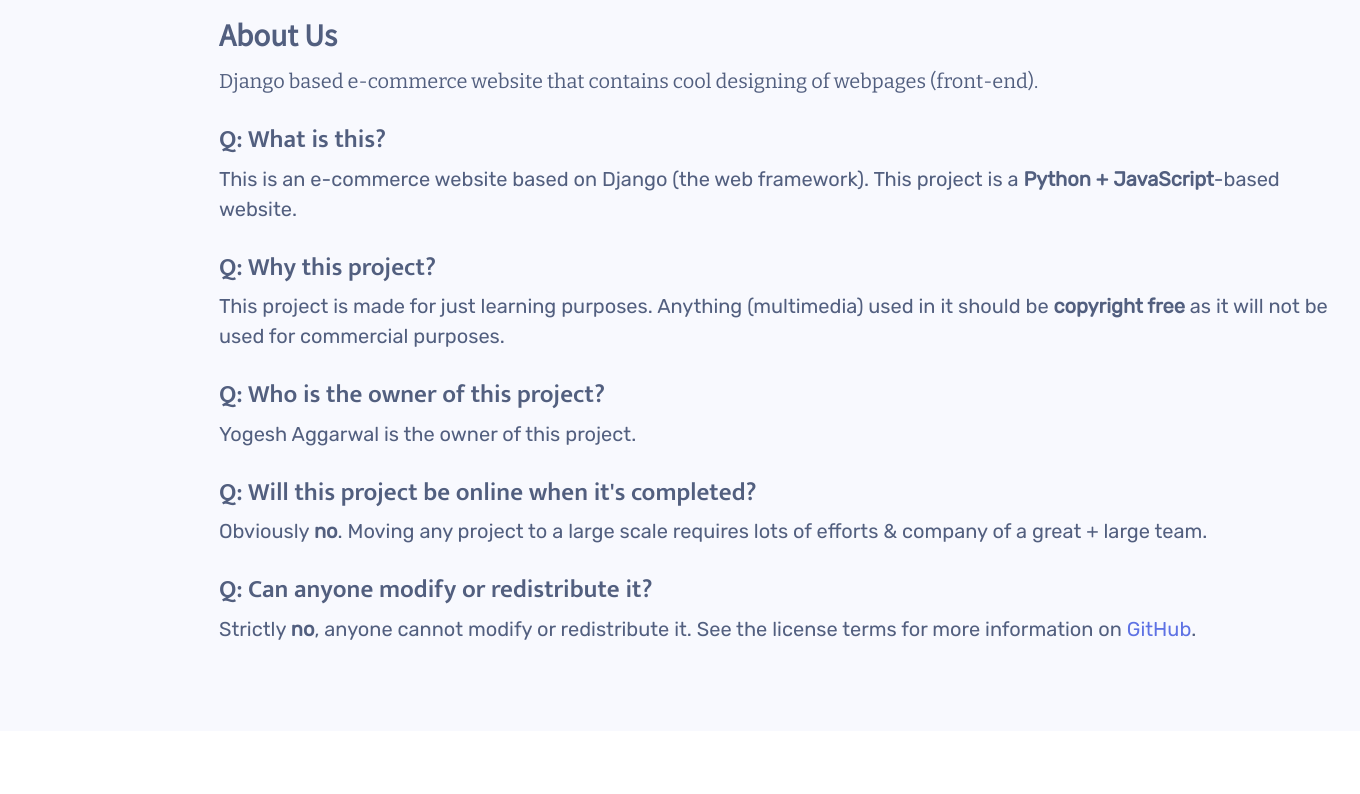
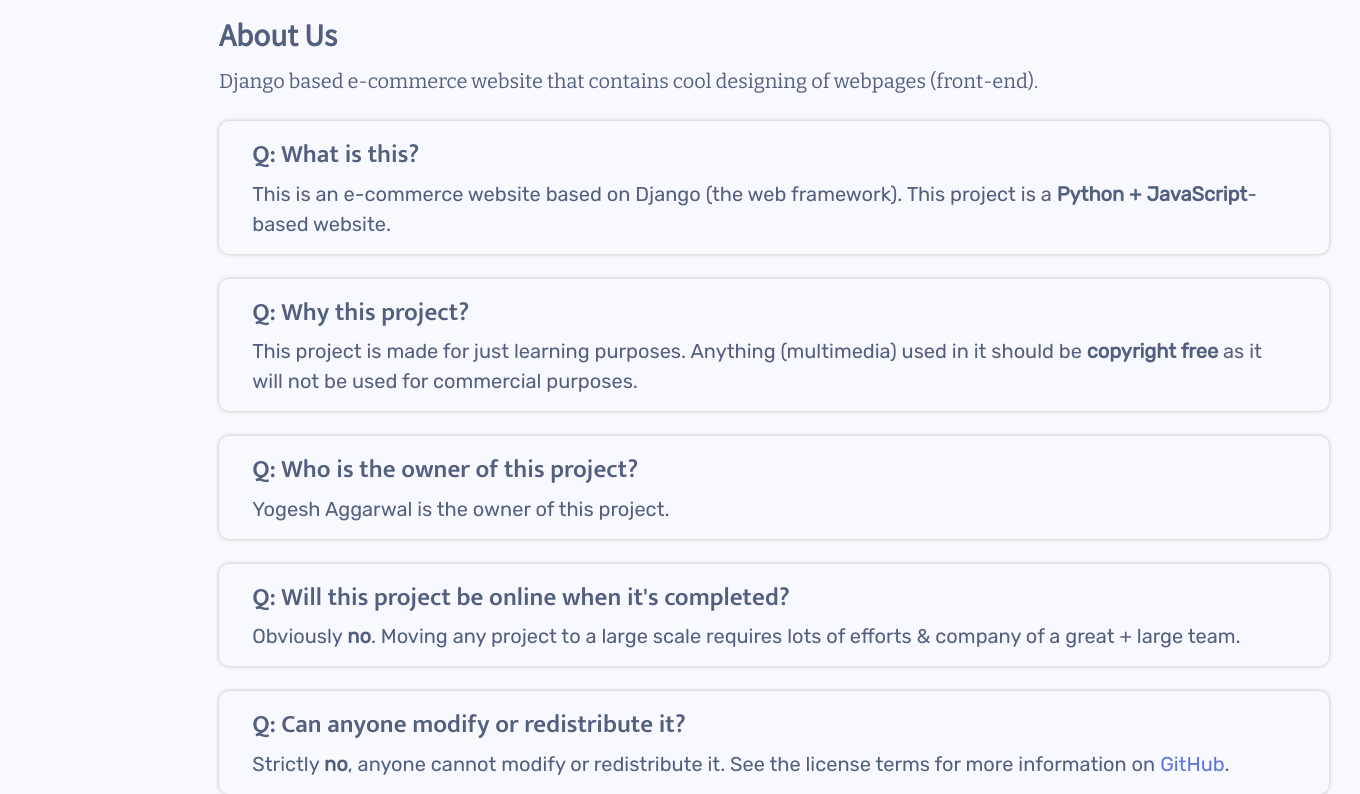
Before and after one commit to yogesh-aggarwal/medium-cart-django, a Django app: page /about in a window 1360 px wide. Shown: the part 69-863 px from the top of the page. Before the commit the page ends 709 px from the top, so only its background shows below. Run offline with Django 3.2, Linux system fonts and the light colour scheme; some libraries are stand-ins or nearby versions.

Commit message:
Done some designing on about page

```diff
--- a/static/about/css/index.css
+++ b/static/about/css/index.css
@@ -1,16 +1,15 @@
 @import url("https://fonts.googleapis.com/css?family=Mukta:600|Rubik&display=swap");
-@import url('https://fonts.googleapis.com/css?family=Noto+Sans+TC&display=swap');
+@import url("https://fonts.googleapis.com/css?family=Noto+Sans+TC&display=swap");
 
 .container {
-    margin: 1% 15% 0 15%;
+  margin: 1% 15% 0 15%;
 }
 
 .page-title {
-    font-size: 28px;
-    font-family: 'Noto Sans TC', sans-serif;
-    font-weight: 800;
+  font-size: 28px;
+  font-family: "Noto Sans TC", sans-serif;
+  font-weight: 800;
 }
-
 
 .page-description {
   font-size: 20px;
@@ -20,10 +19,22 @@
 .question {
   font-size: 25px;
   font-family: "Mukta", sans-serif;
-  margin: 25px 0 5px 0
+  margin: 25px 3% 5px 3%;
+  padding: 15px 0 0 0;
 }
 
 .answer {
   font-size: 20px;
   font-family: "Rubik", sans-serif;
+  margin: 0 3% 5px 3%;
+  padding: 0 0 15px 0;
 }
+
+.box {
+  box-shadow: 0 0 4px rgb(192, 192, 192);
+  border-radius: 10px;
+}
+
+.box:hover {
+  box-shadow: 0 0 7px rgb(192, 192, 192);
+}
--- a/templates/about/index.html
+++ b/templates/about/index.html
@@ -5,9 +5,12 @@
     About Us
   </div>
   <div class="page-description">
-    Django based e-commerce website that contains cool designing of webpages (front-end).
+    Django based e-commerce website that contains cool designing of webpages
+    (front-end).
   </div>
-  <div>
+
+  <!-- Question: 1 -->
+  <div class="box">
     <div class="question">
       Q: What is this?
     </div>
@@ -15,7 +18,10 @@
       This is an e-commerce website based on Django (the web framework). This
       project is a <b>Python + JavaScript</b>-based website.
     </div>
+  </div>
 
+  <!-- Question: 2 -->
+  <div class="box">
     <div class="question">
       Q: Why this project?
     </div>
@@ -24,28 +30,42 @@
       used in it should be <b>copyright free</b> as it will not be used for
       commercial purposes.
     </div>
+  </div>
 
+  <!-- Question: 3 -->
+  <div class="box">
     <div class="question">
       Q: Who is the owner of this project?
     </div>
     <div class="answer">
       Yogesh Aggarwal is the owner of this project.
     </div>
+  </div>
 
+  <!-- Question: 4 -->
+  <div class="box">
     <div class="question">
       Q: Will this project be online when it's completed?
     </div>
     <div class="answer">
-      Obviously <b>no</b>. Moving any project to a large scale requires lots
-      of efforts & company of a great + large team.
+      Obviously <b>no</b>. Moving any project to a large scale requires lots of
+      efforts & company of a great + large team.
     </div>
+  </div>
 
+  <!-- Question: 5 -->
+  <div class="box">
     <div class="question">
       Q: Can anyone modify or redistribute it?
     </div>
     <div class="answer">
-      Strictly <b>no</b>, anyone cannot modify or redistribute it. See the license terms for more information on <a href="https://github.com/yogesh-aggarwal/medium-cart" target="_blank">GitHub</a>.
+      Strictly <b>no</b>, anyone cannot modify or redistribute it. See the
+      license terms for more information on
+      <a href="https://github.com/yogesh-aggarwal/medium-cart" target="_blank"
+        >GitHub</a
+      >.
     </div>
   </div>
 </div>
+
 {% endblock body %}
```
